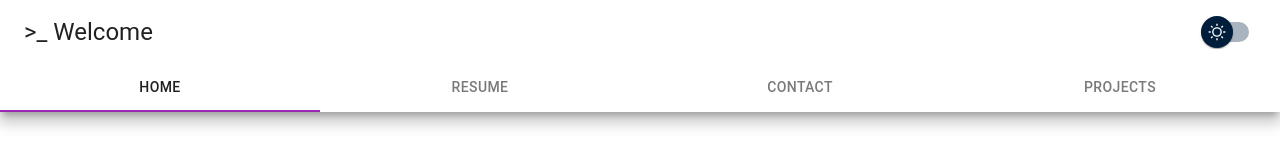
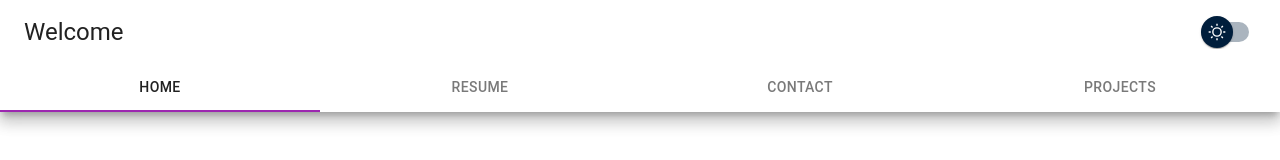
Before and after one commit to giuseppe-g-gelardi/portfolio-website, a React (Create React App) app: page / in a window 1280 px wide. Shown: the top 160 px of the page. Built offline with nearby package versions, Linux system fonts and the light colour scheme.

Commit message:
start resume download component

```diff
--- a/package.json
+++ b/package.json
@@ -14,6 +14,7 @@
     "@testing-library/react": "^11.2.7",
     "@testing-library/user-event": "^12.8.3",
     "axios": "^0.24.0",
+    "file-saver": "^2.0.5",
     "react": "^17.0.2",
     "react-dom": "^17.0.2",
     "react-router": "^6.0.1",
--- a/src/components/MainAppbar.jsx
+++ b/src/components/MainAppbar.jsx
@@ -21,7 +21,7 @@ export default function MainAppBar({ check, change }) {
       <AppBar position="static" elevation={10} color='transparent'>
         <Toolbar>
           <Typography variant="h5" component="div" sx={{ flexGrow: 1 }}>
-            {'>'}_ Welcome
+            Welcome
           </Typography>
           {/* dark mode toggle switch */}
           <MuiSwitch onChange={change} checked={check} />
```
Also changed, not shown: src/components/ResumeDownload.jsx (added, +17 -0 lines), 2 other files (tests, documents, lock files or other folders).
